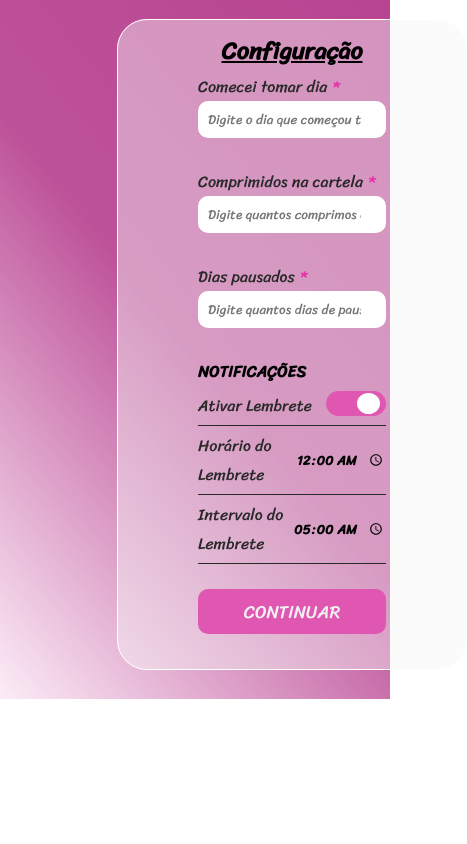
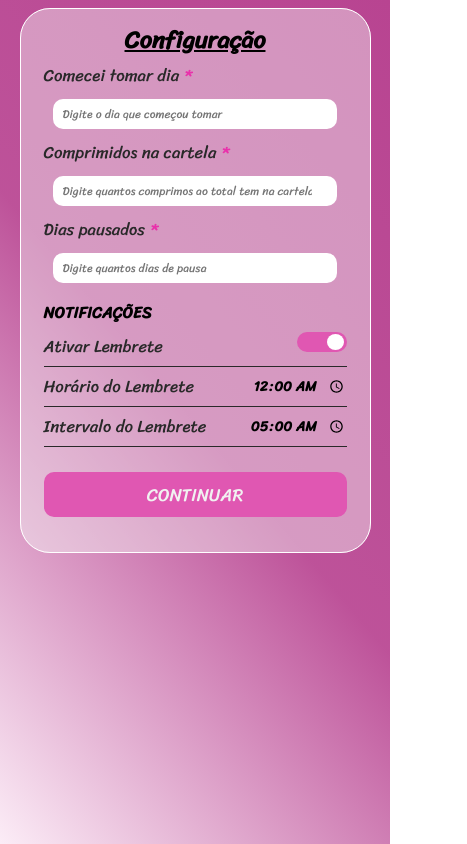
Before and after one commit to wesleydesouza/AnticoncepcionalApp, a plain HTML site: page config.html in a window 390 px wide. Shown: the whole page, 467 px wide, since content can reach past the window. Drawn offline with Linux system fonts and the light colour scheme; a web font is replaced by a local one.

Commit message:
responsive layout

```diff
--- a/config.html
+++ b/config.html
@@ -13,18 +13,18 @@
             <form  name="config" method="post" action="index.html">
                 <fieldset >
                     <h2><ins>Configuração</ins></h2>
-                    <label class="semiPreto ">Comecei tomar dia <span>*</span></label>
-                    <input class="inputNumbers" type="number" name="nbrComecei" size="30" placeholder="Digite o dia que começou tomar" required><br>
+                    <label class="semiPreto responsive_font">Comecei tomar dia <span>*</span></label>
+                    <input class="inputNumbers responsive_font_input" type="number" name="nbrComecei" size="30" placeholder="Digite o dia que começou tomar" required>
 
-                    <label class="semiPreto">Comprimidos na cartela <span>*</span></label>
-                    <input class="inputNumbers"  type="number" name="nbrCartela" size="30" placeholder="Digite quantos comprimos ao total tem na cartela" required><br>
+                    <label class="semiPreto responsive_font">Comprimidos na cartela <span>*</span></label>
+                    <input class="inputNumbers responsive_font_input"  type="number" name="nbrCartela" size="30" placeholder="Digite quantos comprimos ao total tem na cartela" required>
 
-                    <label class="semiPreto">Dias pausados <span>*</span></label>
-                    <input class="inputNumbers"  type="number" name="nbrPausados" size="30" placeholder="Digite quantos dias de pausa" required><br>
+                    <label class="semiPreto responsive_font">Dias pausados <span>*</span></label>
+                    <input class="inputNumbers responsive_font_input"  type="number" name="nbrPausados" size="30" placeholder="Digite quantos dias de pausa" required>
 
                     <h4>NOTIFICAÇÕES</h4>
                     <div class="inputNotif" >
-                    <label class="semiPreto">Ativar Lembrete</label>
+                    <label class="semiPreto responsive_font">Ativar Lembrete</label>
                     <label class="switch ">
                         <input type="checkbox" checked>
                         <span class="slider round"></span>
@@ -32,12 +32,12 @@
                     </div>
 
                     <div class="inputNotif" >
-                        <label class="semiPreto">Horário do Lembrete</label>
+                        <label class="semiPreto responsive_font">Horário do Lembrete</label>
                         <input class="inputTime" type="time" name="nbrHorario" size="5" value="00:00">
                     </div>
 
                     <div class="inputNotif" >
-                    <label class="semiPreto">Intervalo do Lembrete</label>
+                    <label class="semiPreto responsive_font">Intervalo do Lembrete</label>
                     <input class="inputTime"type="time" name="nbrLembrete" size="10" value="05:00">
                     </div>
 
--- a/css/config.css
+++ b/css/config.css
@@ -8,9 +8,9 @@
 }
 
 body{
-  height: 100%;
   background-image: linear-gradient(-130deg,#b84491, #b84491ec, rgba(224, 87, 178, 0.11));
-  background-repeat: no-repeat
+  background-repeat: no-repeat;
+  background-attachment: fixed;
 }
 
  /*botao switch*/
@@ -80,8 +80,8 @@ fieldset{
   display: flex;
   flex-direction: column;
   justify-content: center;
-  padding: 10px 80px 20px 80px;
-  margin: 19px 30% 7.4%;
+  padding: 10px 5% 20px ;
+  margin: 2% 30% ;
   background-color: rgba(245, 245, 245, 0.445);
   border-radius: 30px;
   border: solid 1px white;
@@ -97,8 +97,12 @@ span{
 h2{
  text-align: center;
 }
+h4{
+  margin-top: 2%;
+}
 
 .inputNumbers{
+  margin: 3%;
   height: 37px;
   border-radius: 10px;
   border: none;
@@ -154,3 +158,105 @@ h2{
         background-color: #df64b6;
         font-size: 1.2em;
       }
+
+  @media screen and (min-width: 769px) and (max-width: 1024px){
+    fieldset{
+      margin:2% 25%;
+      padding: 10px 30px 20px ;
+    }
+    .responsive_font{
+      font-size: 1.7vw;
+    }
+  }
+
+  @media screen and (min-width: 481px) and (max-width: 768px){
+    fieldset{
+      margin:2% 14%;
+    }
+    .responsive_font{
+      font-size: 3vw;
+    }
+    .responsive_font_input{
+      font-size: 2.5vw;
+    }
+  }
+
+  @media screen and (min-width: 320px) and (max-width: 480px){
+    fieldset{
+      margin:2% 5%;
+      padding: 10px 23px 20px ;
+    }
+    .responsive_font{
+      font-size: 4.3vw;
+    }
+    .responsive_font_input{
+      font-size: 3vw;
+    }
+    .inputNumbers{
+      height: 30px;
+  }
+    .inputTime{
+      font-size: 3.6vw;
+    }
+
+    .switch {
+      position: relative;
+      display: inline-block;
+      width: 50px;
+      height: 20px;
+    }
+
+    .switch input {
+      opacity: 0;
+      width: 0;
+      height: 0;
+    }
+
+    .slider {
+      position: absolute;
+      cursor: pointer;
+      top: 0;
+      left: 0;
+      right: 0;
+      bottom: 0;
+      background-color: #ccc;
+      -webkit-transition: .4s;
+      transition: .4s;
+    }
+
+    .slider:before {
+      position: absolute;
+      content: "";
+      height: 16px;
+      width: 17px;
+      left: 4px;
+      bottom: 2px;
+      background-color: white;
+      -webkit-transition: .4s;
+      transition: .4s;
+    }
+
+    input:checked + .slider {
+      background-color: #E057B2;
+    }
+
+    input:focus + .slider {
+      box-shadow: 0 0 1px #E057B2;
+    }
+
+    input:checked + .slider:before {
+      -webkit-transform: translateX(26px);
+      -ms-transform: translateX(26px);
+      transform: translateX(26px);
+    }
+
+    /* Rounded sliders */
+    .slider.round {
+      border-radius: 34px;
+    }
+
+    .slider.round:before {
+      border-radius: 50%;
+    }
+
+}
```
